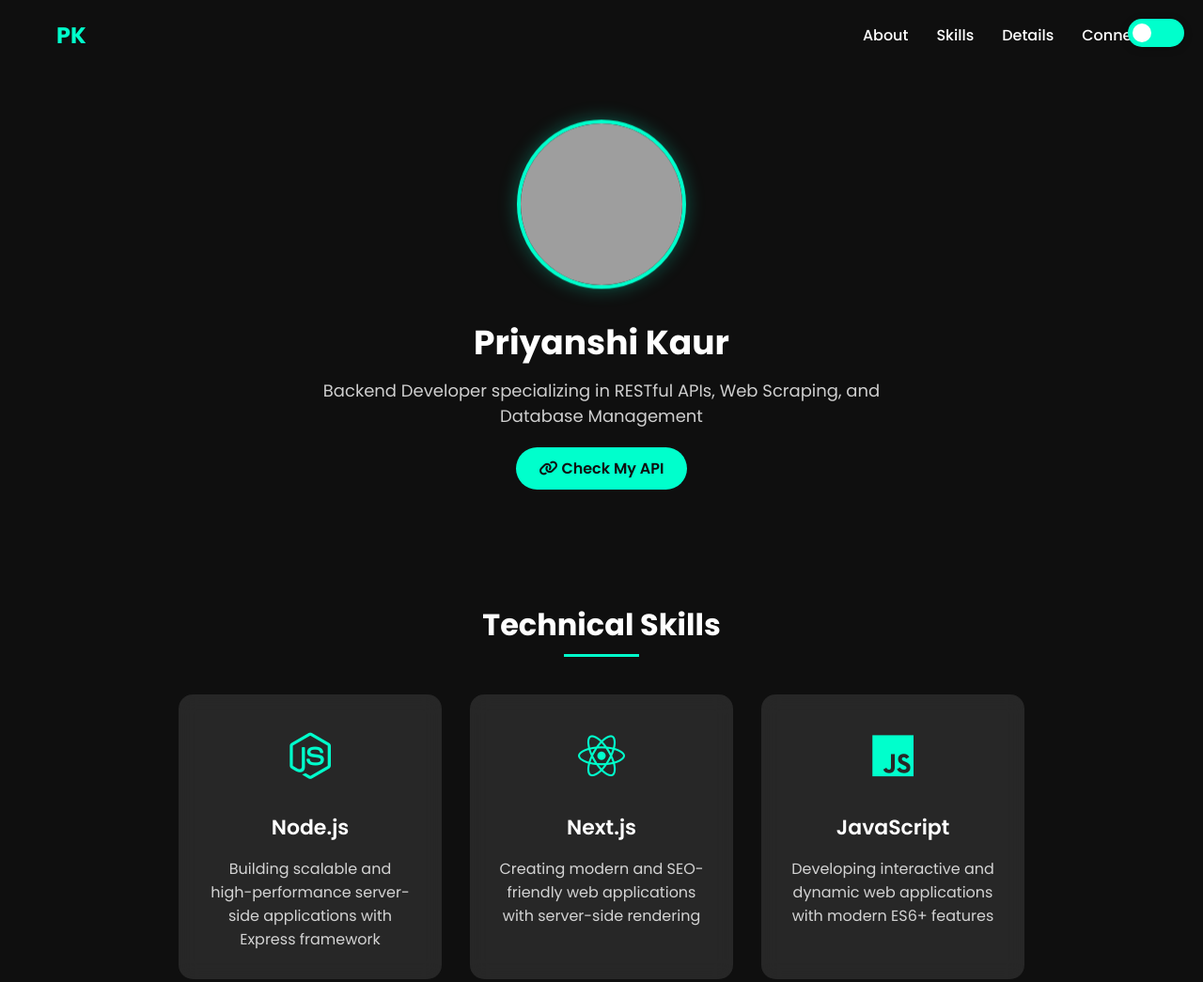
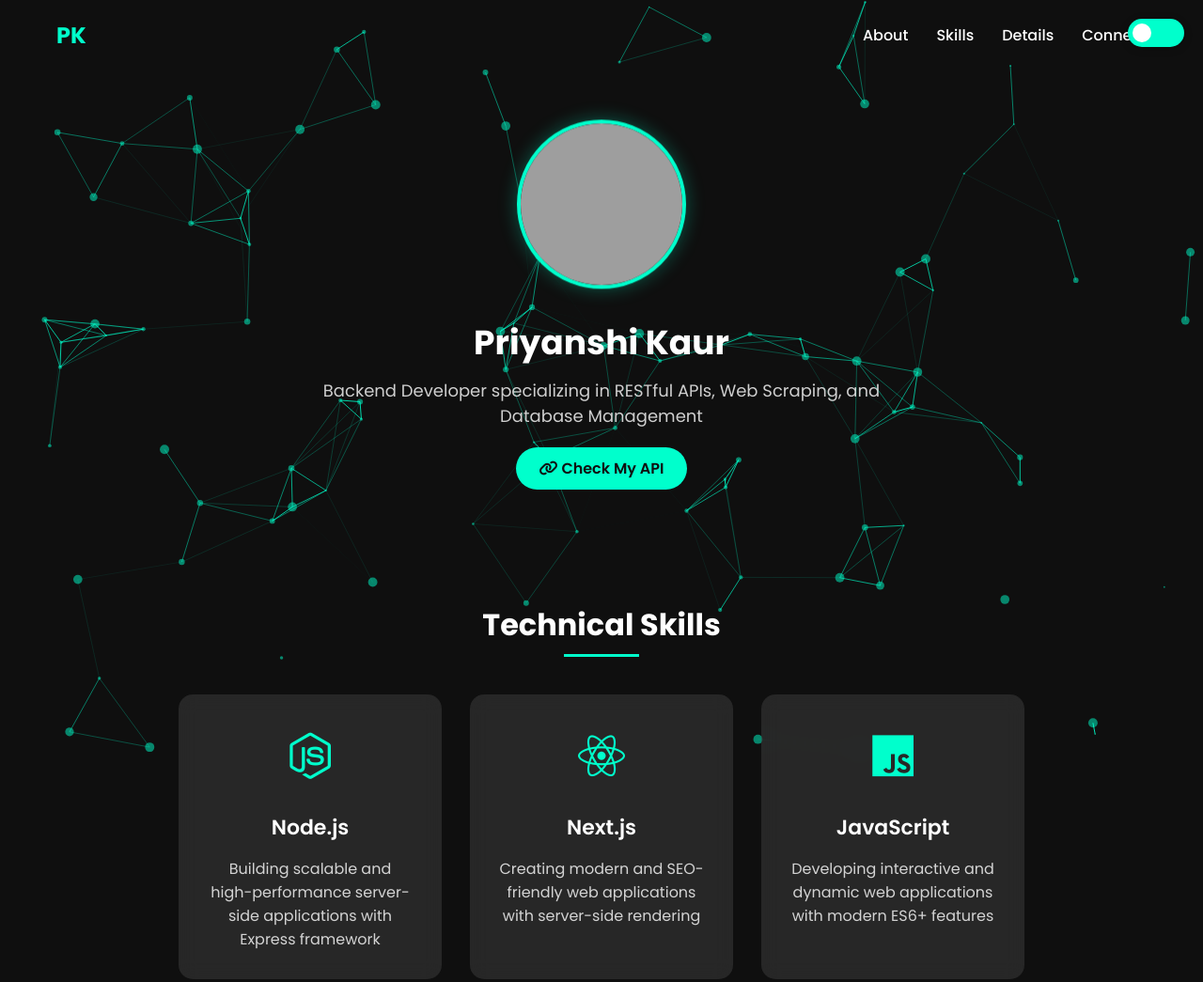
Before and after one commit to PriyanshiKaurJi/PriyanshiKaurJi.github.io, a website: page index.html in a window 1280 px wide. Shown: the top 1045 px of the page at 94% size. Drawn offline with Linux system fonts and the light colour scheme; grey boxes are pictures that could not be loaded.

Commit message:
Update index.html

```diff
--- a/index.html
+++ b/index.html
@@ -590,7 +590,7 @@
                 <a href="https://t.me/priyanshikaurji" target="_blank" class="social-btn">
                     <i class="fab fa-telegram"></i>
                 </a>
-                <a href="https://github.com/ItzPriyanshi" target="_blank" class="social-btn">
+                <a href="https://github.com/priyanshikaurji" target="_blank" class="social-btn">
                     <i class="fab fa-github"></i>
                 </a>
                 <a href="https://linkedin.com/in/priyanshikaurji" target="_blank" class="social-btn">
@@ -681,4 +681,97 @@
         function init() {
             particles = [];
             // Create particles
-            for (let i = 0; i < 100; i+
+            for (let i = 0; i < 100; i++) {
+                const size = Math.random() * 5 + 1;
+                const x = Math.random() * canvas.width;
+                const y = Math.random() * canvas.height;
+                const speedX = (Math.random() - 0.5) * 1;
+                const speedY = (Math.random() - 0.5) * 1;
+                const color = isDarkMode ? '#00ffcc' : '#6c63ff';
+
+                particles.push(new Particle(x, y, size, speedX, speedY, color));
+            }
+        }
+
+        function handleParticles() {
+            for (let i = 0; i < particles.length; i++) {
+                particles[i].update();
+                particles[i].draw();
+            }
+        }
+
+        function connectParticles() {
+            const maxDistance = 120;
+            for (let a = 0; a < particles.length; a++) {
+                for (let b = a; b < particles.length; b++) {
+                    const dx = particles[a].x - particles[b].x;
+                    const dy = particles[a].y - particles[b].y;
+                    const distance = Math.sqrt(dx * dx + dy * dy);
+
+                    if (distance < maxDistance) {
+                        ctx.beginPath();
+                        ctx.strokeStyle = isDarkMode ?
+                                         `rgba(0, 255, 204, ${1 - distance/maxDistance})` :
+                                         `rgba(108, 99, 255, ${1 - distance/maxDistance})`;
+                        ctx.lineWidth = 1;
+                        ctx.moveTo(particles[a].x, particles[a].y);
+                        ctx.lineTo(particles[b].x, particles[b].y);
+                        ctx.stroke();
+                    }
+                }
+            }
+        }
+
+        function animate() {
+            ctx.clearRect(0, 0, canvas.width, canvas.height);
+            handleParticles();
+            connectParticles();
+            requestAnimationFrame(animate);
+        }
+
+        window.addEventListener('resize', () => {
+            canvas.width = window.innerWidth;
+            canvas.height = window.innerHeight;
+            init();
+        });
+
+        canvas.addEventListener("mousemove", function (event) {
+            for (let i = 0; i < 2; i++) {
+                const size = Math.random() * 5 + 2;
+                const color = isDarkMode ? '#00ffcc' : '#6c63ff';
+                particles.push(new Particle(
+                    event.x,
+                    event.y,
+                    size,
+                    (Math.random() - 0.5) * 2,
+                    (Math.random() - 0.5) * 2,
+                    color
+                ));
+                // Keep particle count manageable
+                if(particles.length > 200) {
+                    particles.splice(0, 20);
+                }
+            }
+        });
+
+        init();
+        animate();
+
+        // Smooth scroll for navigation
+        document.querySelectorAll('a[href^="#"]').forEach(anchor => {
+            anchor.addEventListener('click', function (e) {
+                e.preventDefault();
+                document.querySelector(this.getAttribute('href')).scrollIntoView({
+                    behavior: 'smooth'
+                });
+            });
+        });
+
+        // API button redirect in same tab
+        document.getElementById('apiButton').addEventListener('click', function(e) {
+            e.preventDefault();
+            window.location.href = this.getAttribute('href');
+        });
+    </script>
+</body>
+</html>
```
